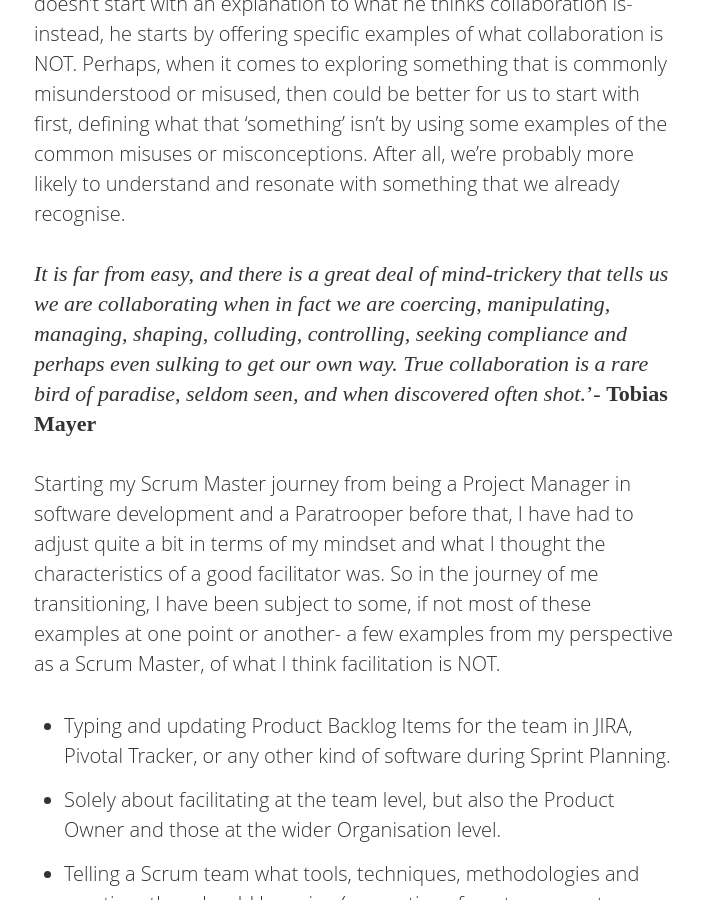
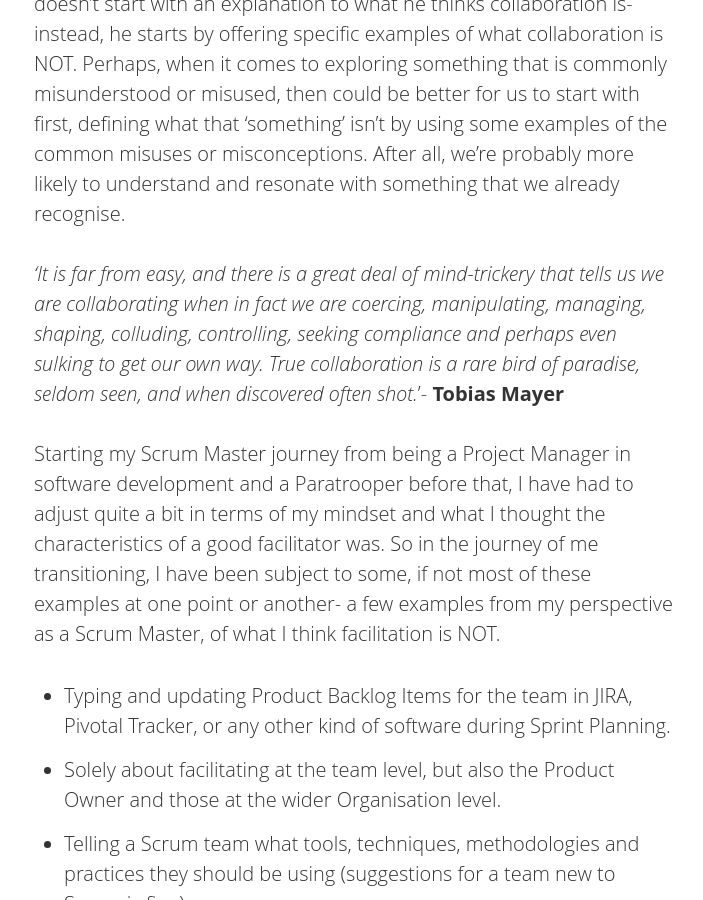
Before and after one commit to IamJackReed/JackReed, a Jekyll site: the page built from _posts/2018-06-05-agile-facilitation-greasing-the-wheels.md, in a window 1280 px wide and 900 px high, scrolled down 3653 px. Shown: the whole window, without its empty margins (286-989 px from the left). Built offline with Jekyll 4.4.1, drawn with Linux system fonts in a browser that asks for light colours; nearby versions of some CDN libraries; some web fonts are replaced; comment, search, counter and statistics services are not loaded.

Commit message:
Update 2018-06-05-agile-facilitation-greasing-the-wheels.md

```diff
--- a/_posts/2018-06-05-agile-facilitation-greasing-the-wheels.md
+++ b/_posts/2018-06-05-agile-facilitation-greasing-the-wheels.md
@@ -16,7 +16,7 @@
 # Collaboration Is Nothing New
 <span style="color:#00000; font-family: 'open sans'; font-size: 1em; font-size: 20px; font-weight: 200; hyphens: none;">You'll often hear the word '**collaborate**', being said in software development. But what does '_collaborate_' mean? I think, in the bluntest sense it just means '_work together_'. Which is nothing new of course, since we've been working collectively in groups since the beginning of our existents, and to a large extent our ability to collaborate has contributed towards the success as a species.
 
-'_Only by working together are we able to fully account for the emergence and timing of unique features of Homo sapiens and how humans, evolved through natural processes, resulted in a spectacular anomaly among living species_.' - **Kim Hill**
+<span style="color:#00000; font-family: 'open sans'; font-size: 1em; font-size: 20px; font-weight: 200; hyphens: none;">'_Only by working together are we able to fully account for the emergence and timing of unique features of Homo sapiens and how humans, evolved through natural processes, resulted in a spectacular anomaly among living species_.' - **Kim Hill**
 
 <span style="color:#00000; font-family: 'open sans'; font-size: 1em; font-size: 20px; font-weight: 200; hyphens: none;">In may seem obvious to have groups of people working together in a team in order to accomplish something that would be otherwise difficult if everyone acted as separate individuals, and it would only make sense for a team to practice as a team to improve in working together. Take sport teams for example, they all typically spend hours of their time practising together to improve how they work as a team. In the British Army (and most likely all armies), small teams of soldiers (sections) practically collaborate constantly, in order to accomplish their objectives. They might use terms such as '_mucking in_', instead of '_collaborating_', and refer to someone as '_jacking_', when they're not collaborating. But essentially, they're working together and typically improving how they work together over time.
 
@@ -25,14 +25,14 @@
 # Good Communication Is Essential
 <span style="color:#00000; font-family: 'open sans'; font-size: 1em; font-size: 20px; font-weight: 200; hyphens: none;">Collaborating requires good communication amongst a team, having a free flow of meaning in conversations allows for a better understanding of each others perspectives, ideas and opinions. If individuals of a team find it difficult to communicate with one another, then it's very likely that it will impact their agility and effectiveness as a team.
 
-'_Most Conversations Are Simply Monologues Delivered in the Presence of a Witness'_- **Margaret Millar** (perhaps, **Mark Twain**?!)
+<span style="color:#00000; font-family: 'open sans'; font-size: 1em; font-size: 20px; font-weight: 200; hyphens: none;">'_Most Conversations Are Simply Monologues Delivered in the Presence of a Witness'_- **Margaret Millar** (perhaps, **Mark Twain**?!)
 
 <span style="color:#00000; font-family: 'open sans'; font-size: 1em; font-size: 20px; font-weight: 200; hyphens: none;">Being a facilitator can help with promoting and nurturing a safe environment for communication, which is a must for any type of Agile team. This probably all sounds obvious and straight forward. However, what isn't always obvious, are the types of obstacles (impediments) that prevent communication from working effectively and how facilitation can help, which I'll come back to.
 
 # Scrum Master Facilitation Is Not
 <span style="color:#00000; font-family: 'open sans'; font-size: 1em; font-size: 20px; font-weight: 200; hyphens: none;">I've been inspired recently after reading an interesting article by [Tobias Mayer](http://tobiasmayer.uk/), that explores the topic of collaboration. In this article ([Collaboration: the art of letting go](https://www.linkedin.com/pulse/collaboration-art-letting-go-tobias-mayer/)), Tobias explores this topic and doesn't start with an explanation to what he thinks collaboration is- instead, he starts by offering specific examples of what collaboration is NOT. Perhaps, when it comes to exploring something that is commonly misunderstood or misused, then could be better for us to start with first, defining what that 'something' isn't by using some examples of the common misuses or misconceptions. After all, we're probably more likely to understand and resonate with something that we already recognise.
 
-_It is far from easy, and there is a great deal of mind-trickery that tells us we are collaborating when in fact we are coercing, manipulating, managing, shaping, colluding, controlling, seeking compliance and perhaps even sulking to get our own way. True collaboration is a rare bird of paradise, seldom seen, and when discovered often shot._'- **Tobias Mayer**
+<span style="color:#00000; font-family: 'open sans'; font-size: 1em; font-size: 20px; font-weight: 200; hyphens: none;">_'It is far from easy, and there is a great deal of mind-trickery that tells us we are collaborating when in fact we are coercing, manipulating, managing, shaping, colluding, controlling, seeking compliance and perhaps even sulking to get our own way. True collaboration is a rare bird of paradise, seldom seen, and when discovered often shot._'- **Tobias Mayer**
 
 <span style="color:#00000; font-family: 'open sans'; font-size: 1em; font-size: 20px; font-weight: 200; hyphens: none;">Starting my Scrum Master journey from being a Project Manager in software development and a Paratrooper before that, I have had to adjust quite a bit in terms of my mindset and what I thought the characteristics of a good facilitator was. So in the journey of me transitioning, I have been subject to some, if not most of these examples at one point or another- a few examples from my perspective as a Scrum Master, of what I think facilitation is NOT.
 
@@ -96,7 +96,7 @@
 # Psychological Environment
 <span style="color:#00000; font-family: 'open sans'; font-size: 1em; font-size: 20px; font-weight: 200; hyphens: none;">Coming to what isn't always obvious, the types of obstacles (impediments) that prevent communication from working effectively and how facilitation can help- one of the main challenges is often the environment from a psychological perspective, it has to be psychologically safe. Not just that, if the culture of the organisation suffers from dysfunctions that diminish the levels of trust and respect needed for truthful conversation, then it is also likely that part of this will trickle down into the team layer level and could even be embedded within a Scrum team. If that's the case, then team members might not want to risk communicating what they really think. I mean, who wants to suggest an idea and get laughed at, or not be taken seriously? Is it easier for team members too just to succumb to the HIPPO (highest paid persons opinion) in the room, or conform to the most dominate member of the team for the sake of ease and conflict avoidance?
 
-_'Positive emotions like trust, curiosity, confidence, and inspiration broaden the mind and help us build psychological, social, and physical resources. We become more open-minded, resilient, motivated, and persistent when we feel safe. Humour increases, as does solution-finding and divergent thinking — the cognitive process underlying creativity_'.- **Barbara L. Fredrickson**
+<span style="color:#00000; font-family: 'open sans'; font-size: 1em; font-size: 20px; font-weight: 200; hyphens: none;">_'Positive emotions like trust, curiosity, confidence, and inspiration broaden the mind and help us build psychological, social, and physical resources. We become more open-minded, resilient, motivated, and persistent when we feel safe. Humour increases, as does solution-finding and divergent thinking — the cognitive process underlying creativity_'.- **Barbara L. Fredrickson**
 
 # Physical Environment
 <span style="color:#00000; font-family: 'open sans'; font-size: 1em; font-size: 20px; font-weight: 200; hyphens: none;">Another impediment that could be preventing effective communication might be physically related, for example, air conditioning of the rooms, room size, external noises and interferences. Having distributed team members may work well for some teams, other teams may find this difficult due to time zone differences, lag time between responses, loss of information that usually gets subtly conveyed when speaking with someone face to face.
```
